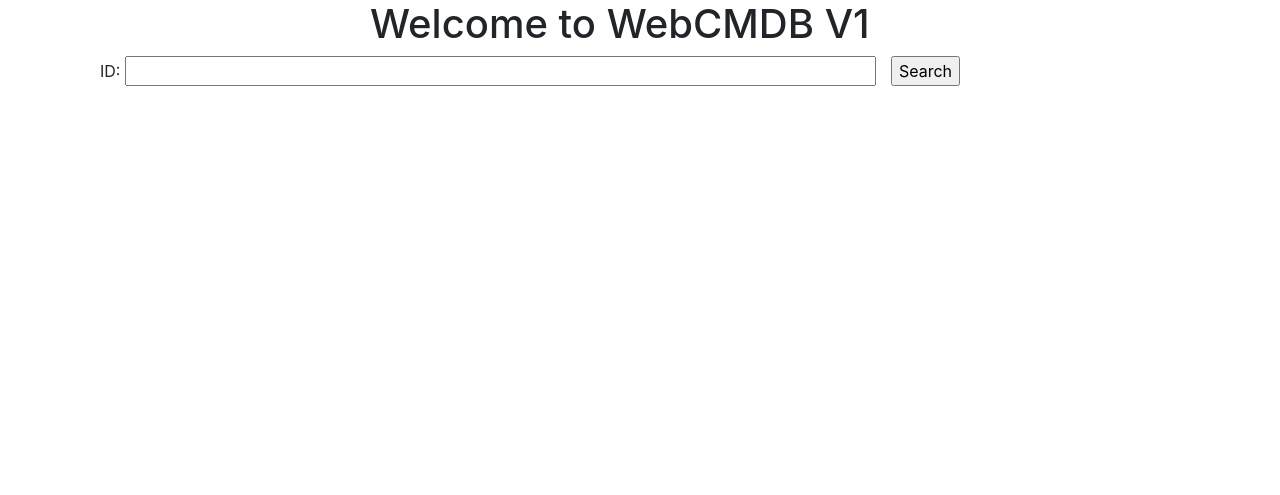
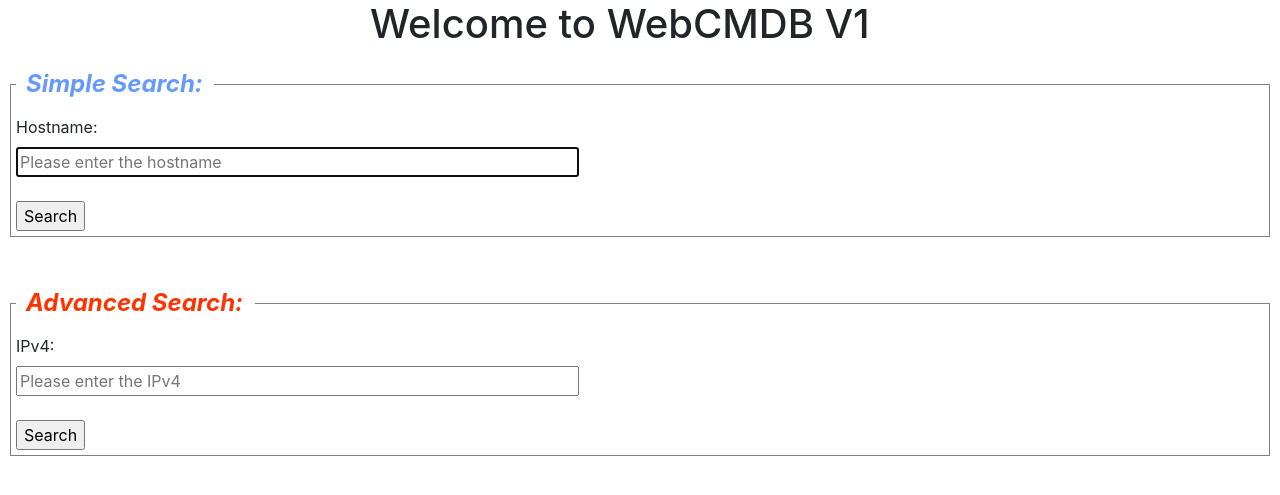
Before and after one commit to letri6tdn/webcmdb_v1, a Django app: page / in a window 1280 px wide. Shown: the top 495 px of the page. Run offline with Django 3.2, Linux system fonts and the light colour scheme; some libraries are stand-ins or nearby versions.

Commit message:
Edit Homepage, added more search options

```diff
--- a/templates/base.html
+++ b/templates/base.html
@@ -19,7 +19,7 @@
       </div>
     </div>
 
-    <div id="search_bar">
+    <div Hostname="search_bar">
         {% block search %}{% endblock %}
     </div>
 
--- a/templates/home.html
+++ b/templates/home.html
@@ -1,11 +1,28 @@
 {% extends 'base.html' %}
 
 {% block search %}
-<form action="{% url 'search_results' %}" method="get">
-    <input type="submit" value="Search" style="float: right; margin-right: 25%" />
-    <div style="overflow: hidden">
-        <p style="padding-left: 100px" >ID: <input name="q_hostname" type="text" style="text-align: center; width: 95%;" onfocus="this.value=''" autocomplete="off">
-        </p>
-    </div>
+<form action="{% url 'search_results' %}" method="get" style="padding: 10px">
+	<fieldset style="border: 1px solid grey; padding: 5px">
+		<legend style="color: #6699ff; padding-left:10px; width: auto"><b><i>Simple Search: &nbsp;</i></b></legend>
+		<label for='q_hostname' style="">Hostname: </label><br>
+		<input type='text' id='q_hostname' name='q_hostname' placeholder="Please enter the hostname" autofocus size="50"><br><br>
+	    <input type="submit" value="Search"/></fieldset><br><br>
+	</fieldset>
+
+	<fieldset style="border: 1px solid grey; padding: 5px">
+		<legend style="color: #ff3300; padding-left:10px; width: auto"><b><i>Advanced Search: &nbsp;</i></b></legend>
+		<label for='q_ipv4'style="">IPv4: </label><br>
+		<input type='text' id='q_ipv4' name='q_ipv4' placeholder="Please enter the IPv4" autofocus size="50"><br><br>
+	    <input type="submit" value="Search"/>
+	</fieldset>
+
 </form>
 {% endblock %}
+
+<!--possible later referrence
+
+<div style="overflow: hidden">
+	        <p style="padding-left: 100px" >Hostname: <input name="q_hostname" type="text" style="text-align: center; width: 95%;" onfocus="this.value=''" autocomplete="off">
+	        </p>
+	    </div>
+-->
```
Also changed, not shown: machine/views.py (+6 -2 lines).
